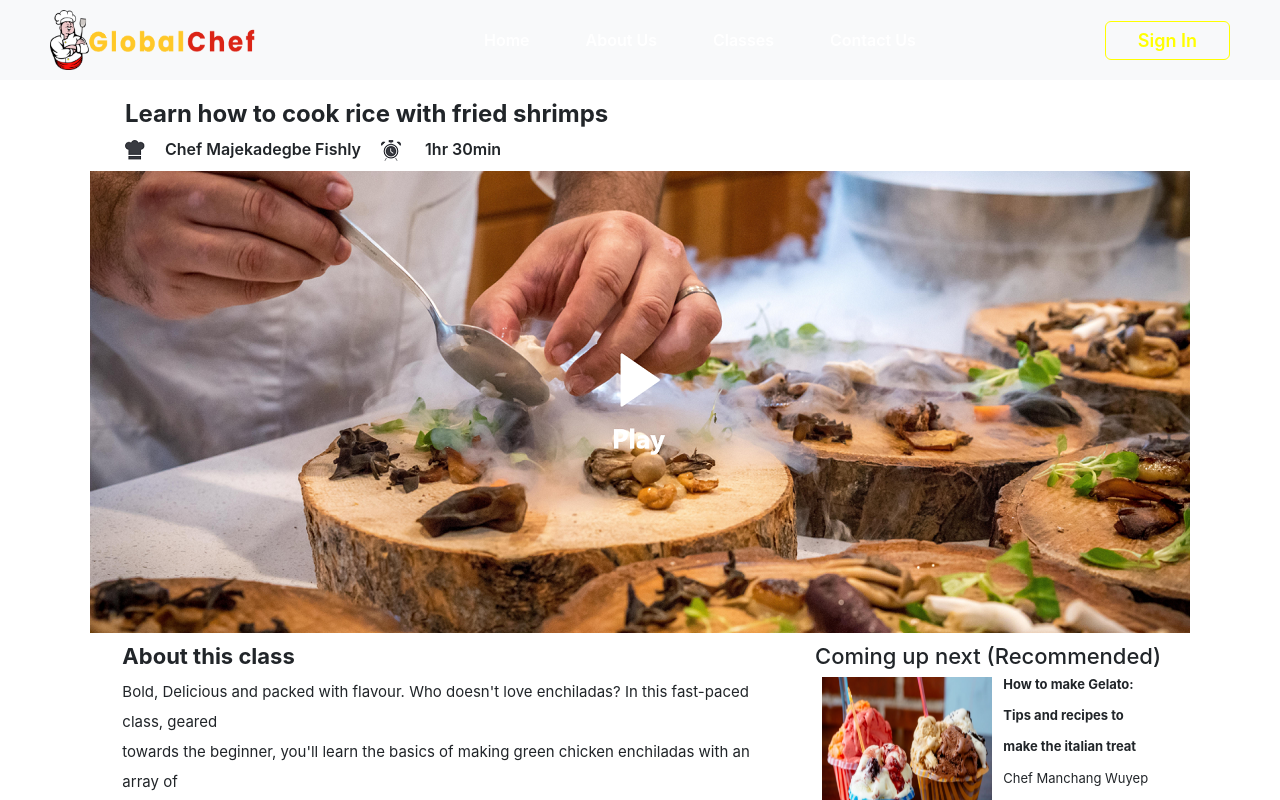
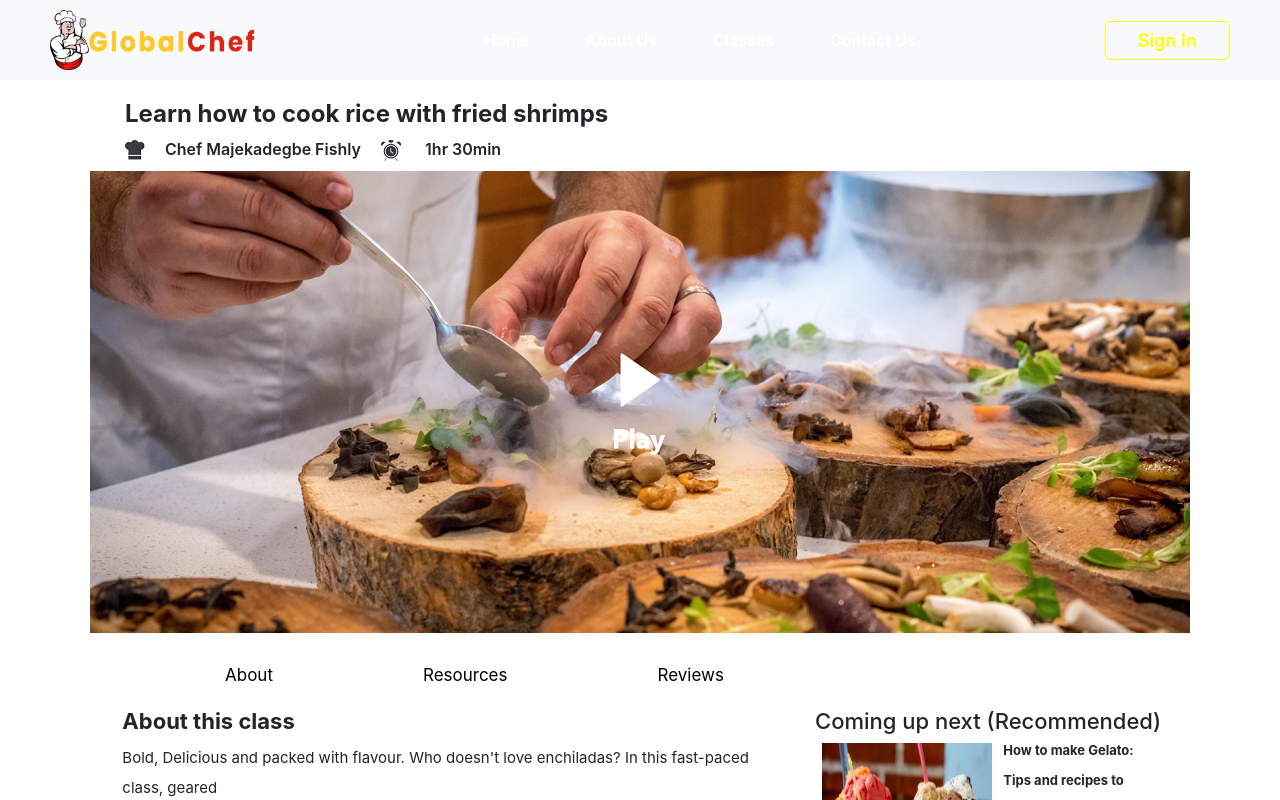
Before and after one commit to shinarasheed/globalchef, a React (Create React App) app: page /classes in a window 1280 px wide. Shown: the top 800 px of the page. Built offline with nearby package versions, Linux system fonts and the light colour scheme.

Commit message:
added about resources and reviews link

```diff
--- a/src/App.css
+++ b/src/App.css
@@ -716,3 +716,14 @@ nav ul li a.signup:hover {
 #contactSecondSection .row.tutor_row {
   padding-top: 40px;
 }
+
+#contactFirstSection .row.row_3 {
+  padding: 20px 210px;
+}
+
+#contactFirstSection .row.row_3 a {
+  color: #000;
+  font-size: 17px;
+  text-decoration: none;
+  padding-right: 150px;
+}
--- a/src/components/Classes/Classes.js
+++ b/src/components/Classes/Classes.js
@@ -28,12 +28,13 @@ const Classes = () => {
               src={require("../../assets/images/cookingvideo_small.png")}
               alt=""
             />
-            {/* <div>
-              <Link to="about">About</Link>
-              <Link to="about">Resources</Link>
-              <Link to="about">Reviews</Link>
-            </div>
-            <hr /> */}
+          </div>
+        </div>
+        <div className="row row_3">
+          <div className="col-md-12">
+            <Link to="/about">About</Link>
+            <Link to="/resources">Resources</Link>
+            <Link to="/reviews">Reviews</Link>
           </div>
         </div>
       </div>
```
